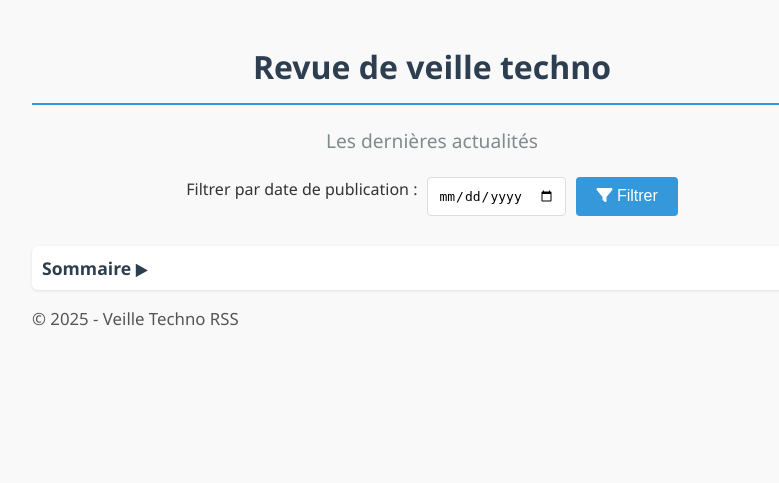
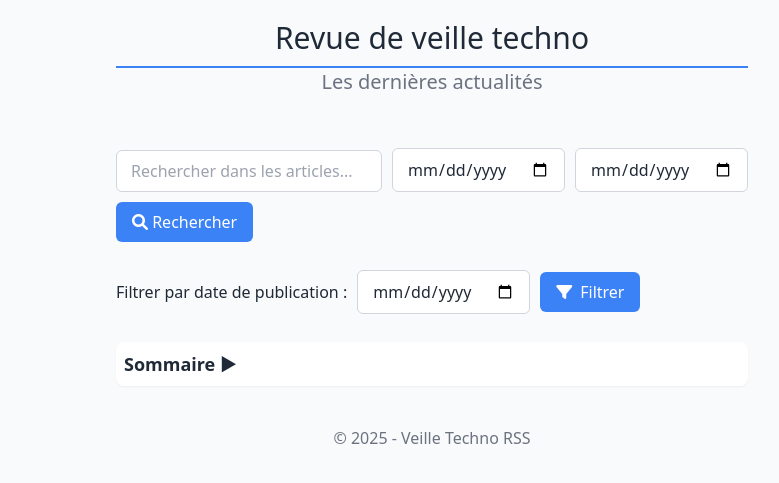
Before and after one commit to zorky/techno_watch_ia, a FastAPI app: template templates/web/index.html in a window 1280 px wide. Shown: the top 483 px of the page, without its empty margins (208-987 px from the left). Run offline with FastAPI, Linux system fonts and the light colour scheme; the template is opened without the code that fills it, so the values that code supplies are empty.

Commit message:
Recherche FTS des résumés sur l'interface Web (#4)
* Init recherche ajax fetch.
Tailwind à la place du CSS custom
Le rank est transformé en %

* Triggers insert / update / delete sur Article pour articles_fts pour éviter un process manuel de batch insert à l'issu des insertions dans Article

* fix recherche FTS pour renvoyer un dico de type {"title": "titre", ...}

amélioration UI recherche

factorisation par fragments HTML pour simplifier index.html

* fix recherche sur terme vide

---------

Co-authored-by: Olivier Duval <olivier.duval@univ-paris8.fr>

```diff
--- /dev/null
+++ b/templates/web/fragments/_dates_filters.html
@@ -0,0 +1,8 @@
+<!-- Filtrage par date -->
+<form method="get" class="mb-7 flex flex-wrap gap-2.5 items-center">
+    <label for="date" class="font-medium">Filtrer par date de publication :</label>
+    <input type="date" id="date" name="date" class="px-3.5 py-2 border border-gray-300 rounded-md">
+    <button type="submit" class="px-4 py-2 bg-blue-500 text-white rounded-md hover:bg-blue-600 transition-colors flex items-center gap-2">
+        <i class="fas fa-filter"></i> Filtrer
+    </button>
+</form>
--- /dev/null
+++ b/templates/web/fragments/_search_banner.html
@@ -0,0 +1,28 @@
+<!-- Recherche plein texte (FTS) -->
+    <form method="get" action="/search" class="mb-7">
+        <div class="flex flex-wrap gap-2.5 items-end">
+            <input
+                type="text"
+                name="q"
+                placeholder="Rechercher dans les articles..."
+                class="flex-grow px-3.5 py-2 border border-gray-300 rounded-md focus:ring-2 focus:ring-blue-500 focus:border-blue-500"
+                value="{{ request.query_params.q if request.query_params.q else '' }}"
+            >
+            <input
+                type="date"
+                name="date_min"
+                class="px-3.5 py-2 border border-gray-300 rounded-md"
+                value="{{ request.query_params.date_min if request.query_params.date_min else '' }}"
+            >
+            <input
+                type="date"
+                name="date_max"
+                class="px-3.5 py-2 border border-gray-300 rounded-md"
+                value="{{ request.query_params.date_max if request.query_params.date_max else '' }}"
+            >
+            <button type="submit" class="px-4 py-2 bg-blue-500 text-white rounded-md hover:bg-blue-600 transition-colors">
+                <i class="fas fa-search"></i>
+                Rechercher
+            </button>
+        </div>
+    </form>
--- /dev/null
+++ b/templates/web/fragments/_toc.html
@@ -0,0 +1,14 @@
+<div class="bg-white p-2 mb-4 rounded-lg shadow-sm">
+    <div class="toc-header cursor-pointer flex items-center" onclick="toggleTOC()">
+        <h2 class="text-lg text-gray-800 m-0 font-semibold">Sommaire ▶</h2>
+    </div>
+    <ol id="toc-list" class="table-of-contents pl-5 hidden"> <!-- Masqué par défaut -->
+        {% for article in articles %}
+        <li class="my-1.5 py-0.5">
+            <a href="#article-{{ loop.index }}" class="text-blue-500 hover:text-blue-600 hover:underline text-sm block">
+                {{ article.title }} ({{ article.published | format_date }})
+            </a>
+        </li>
+        {% endfor %}
+    </ol>
+</div>
--- a/templates/web/index.html
+++ b/templates/web/index.html
@@ -3,70 +3,123 @@
 <head>
     <title>Revue de Presse Techno</title>
     <meta name="viewport" content="width=device-width, initial-scale=1.0">
-    <link rel="stylesheet" href="/static/styles.css">
+    <!-- Tailwind CSS (via CDN) -->
+    <link href="https://cdn.jsdelivr.net/npm/tailwindcss@2.2.19/dist/tailwind.min.css" rel="stylesheet">
+    <!-- Font Awesome pour les icônes -->
     <link rel="stylesheet" href="https://cdnjs.cloudflare.com/ajax/libs/font-awesome/6.0.0/css/all.min.css">
+    <!-- Petit CSS complémentaire (minimal) pour les animations/transitions -->
+    <style>
+        /* Animations non couvertes par Tailwind */
+        li:hover {
+            transform: translateY(-2px);
+        }
+        .back-to-top {
+            transition: all 0.3s ease;
+        }
+        .toc-header h2 {
+            transition: all 0.2s ease;
+        }
+    </style>
 </head>
-<body>
-    <header>
-        <h1>Revue de veille techno</h1>
-        <p class="subtitle">Les dernières actualités</p>
+<body class="font-sans text-gray-800 max-w-2xl mx-auto my-5 px-5 bg-gray-50">
+    <header class="mb-8">
+        <h1 class="text-3xl text-center text-gray-800 border-b-2 border-blue-500 pb-2.5">
+            Revue de veille techno
+        </h1>
+        <p class="text-xl text-center text-gray-500 pb-5">
+            Les dernières actualités
+        </p>
     </header>
-    <form method="get">
-        <label for="date">Filtrer par date de publication :</label>
-        <input type="date" id="date" name="date">
-        <button type="submit"><i class="fas fa-filter"></i> Filtrer</button>
-    </form>
-    <div id="top"></div>
-    <!-- Sommaire -->
-    <div class="toc-container">
-        <div class="toc-header" onclick="toggleTOC()">
-            <h2>Sommaire ▶</h2>
-        </div>
-        <ol class="table-of-contents" style="display: none;">  <!-- Masqué par défaut -->
+
+    <!-- Recherche plein texte (FTS) -->
+     {% include 'fragments/_search_banner.html' %}
+
+    <!-- Filtrage par date -->
+     {% include 'fragments/_dates_filters.html' %}
+
+    <!-- Résultats search fetch AJAX (sera rempli dynamiquement avec le fragmant _search_ajax_results.html) -->
+    <div id="results" class="mb-6"></div>
+
+    <div id="top" class="scroll-mt-20"></div> <!-- Offset pour le scroll -->
+
+    <!-- Sommaire (TOC) -->
+    {% with articles=articles %}
+        {% include 'fragments/_toc.html' %}
+    {% endwith %}
+
+    <!-- Liste des articles -->
+    <ul class="list-none p-0">
         {% for article in articles %}
-            <li>
-            <a href="#article-{{ loop.index }}">{{ article.title }}</a>
-            </li>
-            {% endfor %}
-        </ol>
-    </div>
-    <!-- Liste des articles avec IDs et ancres -->
-    <ul>
-        {% for article in articles %}
-        <li id="article-{{ loop.index }}">
-            <h2>
-                <a href="#top" class="back-to-top">↑</a>  <!-- Lien pour remonter -->
-                <i class="fas fa-link"></i>
-                <a href="{{ article.link }}" target="_blank">{{ article.title }}</a>
+        <li
+            id="article-{{ loop.index }}"
+            class="bg-white mb-5 p-5 rounded-lg shadow-sm hover:shadow-md transition-shadow duration-200"
+        >
+            <h2 class="text-xl font-bold text-gray-800 mt-0 flex items-center gap-2">
+                <a href="#top" class="back-to-top text-blue-500 hover:text-blue-700">↑</a>
+                <i class="fas fa-link text-blue-500"></i>
+                <a href="{{ article.link }}" target="_blank" class="hover:text-blue-700">
+                    {{ article.title }}
+                </a>
             </h2>
-            <h3><small>
+            <h3 class="m-0">
+                <small class="text-gray-500 block my-2">
                     article publié le {{ article.published | format_date }} -
                     résumé du {{ article.dt_created | format_local_datetime }} -
                     score: {{ article.score }}
-            </small></h3>
-            <p class="article-summary">
-                <i class="fas fa-newspaper"></i>
+                </small>
+            </h3>
+            <p class="article-summary text-gray-700 mt-2.5 pl-6 relative">
+                <i class="fas fa-newspaper text-blue-500 absolute left-0"></i>
                 {{ article.summary | nl2br | safe }}
             </p>
         </li>
         {% endfor %}
     </ul>
-    <footer>
+
+    <footer class="mt-10 text-center text-gray-500">
         <p>© 2025 - Veille Techno RSS</p>
     </footer>
+
     <script>
+        // Affiche on/off le sommaine
         function toggleTOC() {
-        const toc = document.querySelector('.table-of-contents');
+            const toc = document.getElementById('toc-list');
             const header = document.querySelector('.toc-header h2');
-
-        if (toc.style.display === 'none') {
-            toc.style.display = 'block';
+            if (toc.classList.contains('hidden')) {
+                toc.classList.remove('hidden');
                 header.textContent = 'Sommaire ▼';
             } else {
-            toc.style.display = 'none';
+                toc.classList.add('hidden');
                 header.textContent = 'Sommaire ▶';
             }
         }
+
+        function _setResponses(data) {
+            document.getElementById('results').innerHTML = data;
+        }
+        // Recherche AJAX par fetch
+        document.querySelector('form[action="/search"]').addEventListener('submit', async (e) => {
+            e.preventDefault();
+            const formData = new FormData(e.target);
+            formData.append('ajax', 'true');
+
+            const response = await fetch(`/search?${new URLSearchParams(formData)}`);
+            if (response.ok) {
+                const contentType = response.headers.get('content-type');
+                if (contentType && contentType.includes('application/json')) {
+                    const data = await response.json();
+                    if (data.error) {
+                        _setResponses(data.error);
+                    } else {
+                        _setResponses(await response.text());
+                    }
+                } else {
+                    _setResponses(await response.text());
+                }
+            } else {
+                console.error('Erreur lors de la recherche');
+            }
+        });
     </script>
 </body>
 </html>
--- a/web.py
+++ b/web.py
@@ -5,9 +5,16 @@ import os
 from fastapi import FastAPI, Request
 from fastapi.templating import Jinja2Templates
 from fastapi.staticfiles import StaticFiles
+from fastapi import Request, Depends
 
 from dotenv import load_dotenv
 from jinja_filters import register_jinja_filters
+
+from typing import Optional
+
+import logging
+logging.basicConfig(level=logging.INFO)
+logger = logging.getLogger(__name__)
 
 load_dotenv()
 DB_PATH = os.getenv("DB_PATH", "techno-watch.db")
@@ -28,3 +35,69 @@ def read_articles(request: Request, date: str = None):
         "index.html",
         {"request": request, "articles": articles}
     )
+
+@app.get("/search")
+def search_articles(
+    request: Request,
+    q: str,
+    date_min: Optional[str] = None,
+    date_max: Optional[str] = None,
+    limit: int = 10,
+    ajax: bool = False
+    # session: Session = Depends(get_db)
+):
+    """
+    Endpoint pour la recherche plein texte.
+    Args:
+        q: Terme de recherche
+        date_min/date_max: Filtres de date (format YYYY-MM-DD)
+        limit: Nombre max de résultats
+    """
+    from db.db import ArticleFTS, get_db
+    from datetime import datetime
+
+    if not q:
+        return {"error": "Le terme de recherche est obligatoire."}
+
+    # Conversion des dates (optionnel, si vous voulez valider le format)
+    try:
+        if date_min:
+            date_min = datetime.strptime(date_min, "%Y-%m-%d").date()
+        if date_max:
+            date_max = datetime.strptime(date_max, "%Y-%m-%d").date()
+    except ValueError:
+        return {"error": "Format de date invalide. Utilisez YYYY-MM-DD."}
+
+    with get_db() as session:
+        # Appel de la recherche FTS
+        results = ArticleFTS.search(
+            session=session,
+            query=q,
+            date_min=date_min,
+            date_max=date_max,
+            limit=limit
+        )
+        logger.info(f"Résultats bruts: {results}")
+        articles = [
+            {
+                "title": row.title,
+                "link": row.link,
+                "summary": row.content,
+                "published": row.published,
+                "score": row.rank
+            }
+            for row in results
+        ]
+    logger.info(f"Recherche '{q}' - {len(articles)} résultats")
+    logger.info(f"Articles: {articles}")
+    if ajax:
+        # Retourne UNIQUEMENT le fragment HTML des résultats
+        return templates.TemplateResponse(
+            "fragments/_search_ajax_results.html",
+            {"request": request, "articles": articles}
+        )
+    else:
+        return templates.TemplateResponse(
+            "index.html",
+            {"request": request, "articles": articles}
+        )
```
Also changed, not shown: db/db.py (+130 -14 lines), templates/web/fragments/_search_ajax_results.html (added, +26 -0 lines). Lines whose indentation alone changed are shown as unchanged.
